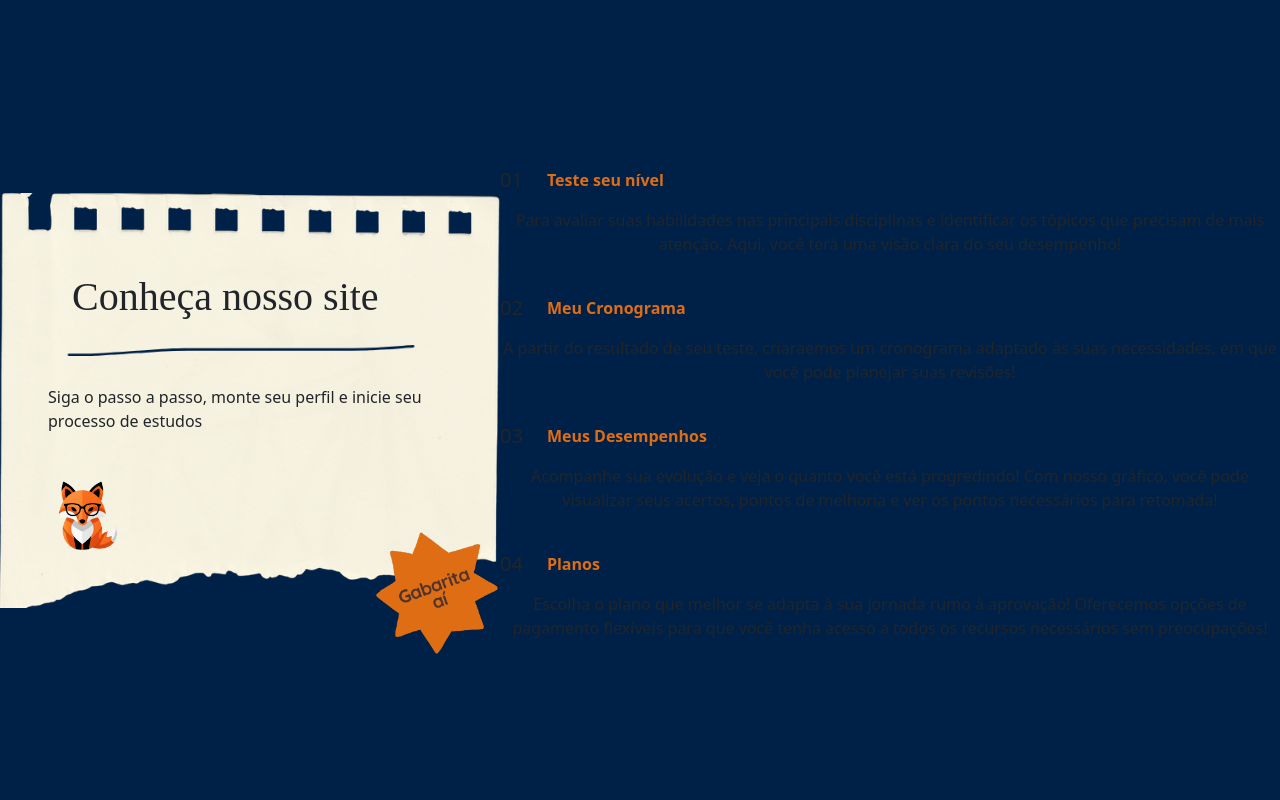
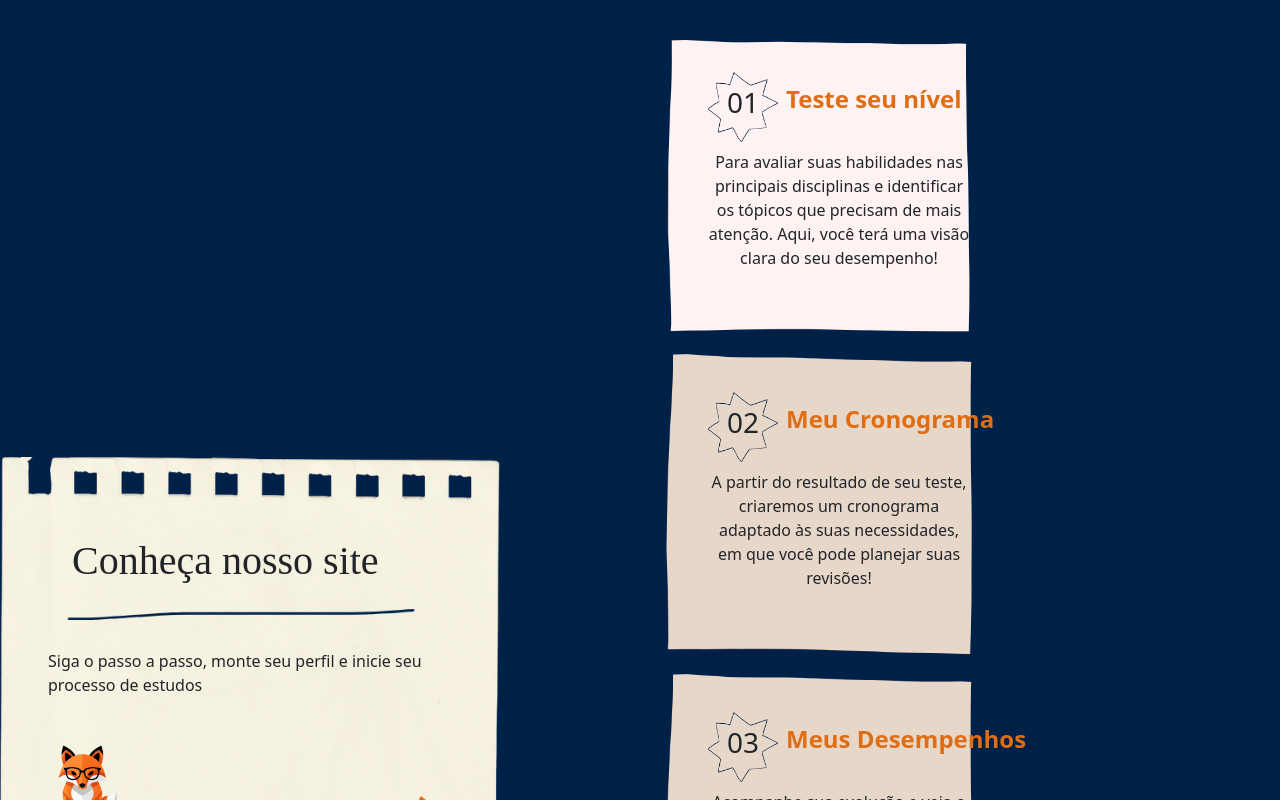
Before and after one commit to LiviaOrmeleze/gabaritaAi, a React (Vite) app in the folder gabarita-ai/: page /conhecanossosite in a window 1280 px wide. Shown: the top 800 px of the page. Built offline with nearby package versions, Linux system fonts and the light colour scheme; a web font is replaced by a local one.

Commit message:
alterações das caixas dos cards

```diff
--- a/gabarita-ai/src/components/CardConheca.jsx
+++ b/gabarita-ai/src/components/CardConheca.jsx
@@ -1,19 +1,37 @@
 import React from 'react'
+import miniestrelinha from '../assets/miniestrelinha.png';
 
 const CardConheca = (props) => {
   return (
-    <div>
-      <img src={props.imagem} alt='' />
+    <div className='d-flex'>
 
-      <div className=''>
+      <img
+      height={320}
+      width={320}
+      src={props.imagem}
+      alt=''
+      className= 'position-relative img-fluid'
+      />
 
-      <div className='d-flex gap-4'>
-      <h5 className=''>{props.numero}</h5>
-      <p className='subtituloCards fw-bold '>{props.subtitulo}</p>
+      <div className='position-absolute px-5 p-5'>
+
+      <div className='d-flex'>
+      <div className='align-items-center justify-content-center d-flex flex-column'>
+      <img
+      src={miniestrelinha}
+      className='position-relative img-fluid'
+      height={50}
+      width={70}
+      />
+      <h3 className='position-absolute '>{props.numero}</h3>
       </div>
-      <p className='text-center '>{props.texto}</p>
+
+      <p className='subtituloCards fw-bold fs-4 d-flex justify-content-center align-items-center ms-2 '>{props.subtitulo}</p>
+      </div>
+      <p className='text-center w-50 mt-2'>{props.texto}</p>
 
       </div>
+
     </div>
   )
 }
--- a/gabarita-ai/src/components/Conhecendo.jsx
+++ b/gabarita-ai/src/components/Conhecendo.jsx
@@ -1,5 +1,7 @@
 import React from 'react'
 import CardConheca from './CardConheca';
+import caixabranca from '../assets/caixabranca.png';
+import caixabege from '../assets/caixabege.png';
 
 const Conhecendo = () => {
    const informacoes = React.useMemo(
@@ -7,28 +9,28 @@ const Conhecendo = () => {
     {
         id: 1,
         numero: "01",
-        imagem: "../assets/caixabranca.png",
+        imagem: caixabranca,
         subtitulo: "Teste seu nível",
         texto: "Para avaliar suas habilidades nas principais disciplinas e identificar os tópicos que precisam de mais atenção. Aqui, você terá uma visão clara do seu desempenho!",
         },
     {
         id: 2,
         numero: "02",
-        imagem: "../assets/caixabege.png",
+        imagem: caixabege,
         subtitulo: "Meu Cronograma",
-        texto: "A partir do resultado de seu teste, criaraemos um cronograma adaptado às suas necessidades, em que você pode planejar suas revisões!",
+        texto: "A partir do resultado de seu teste, criaremos um cronograma adaptado às suas necessidades, em que você pode planejar suas revisões!",
         },
     {
         id: 3,
         numero: "03",
-        imagem: "../assets/caixabege.png",
+        imagem: caixabege,
         subtitulo: "Meus Desempenhos",
         texto: "Acompanhe sua evolução e veja o quanto você está progredindo! Com nosso gráfico, você pode visualizar seus acertos, pontos de melhoria e ver os pontos necessários para retomada!",
         },
     {
         id: 4,
         numero: "04",
-        imagem: "../assetS/caixabranca.png",
+        imagem:  caixabranca,
         subtitulo: "Planos",
         texto: "Escolha o plano que melhor se adapta à sua jornada rumo à aprovação! Oferecemos opções de pagamento flexíveis para que você tenha acesso a todos os recursos necessários sem preocupações!",
  },
@@ -37,13 +39,13 @@ const Conhecendo = () => {
 );
 
 return (
-    <div id="cardConheca" >
+    <div id="cardConheca" className='' >
       <div id="informacoes" >
         {informacoes.map((info) => (
           <CardConheca
             key={info.id}
             numero={info.numero}
-            // imagem={info.imagem}
+            imagem={info.imagem}
             subtitulo={info.subtitulo}
             texto={info.texto}
           />
--- a/gabarita-ai/src/pages/Conheca.jsx
+++ b/gabarita-ai/src/pages/Conheca.jsx
@@ -34,7 +34,7 @@ const Conheca = () => {
       </div>
 
 
-        <div className="">
+        <div className="col-12 col-md-6 d-flex justify-content-center  p-4">
           <Conhecendo />
         </div>
 
```
Also changed, not shown: gabarita-ai/src/assets/miniestrelinha.png (added).
